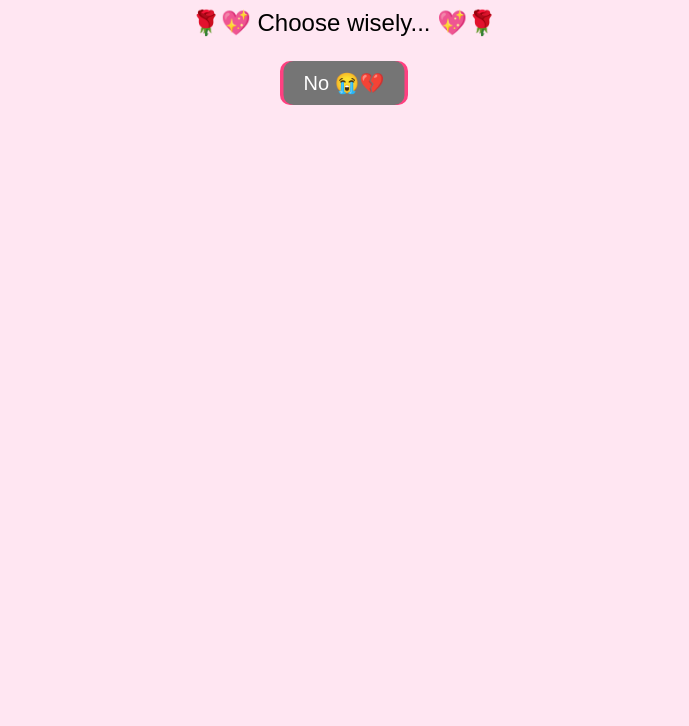
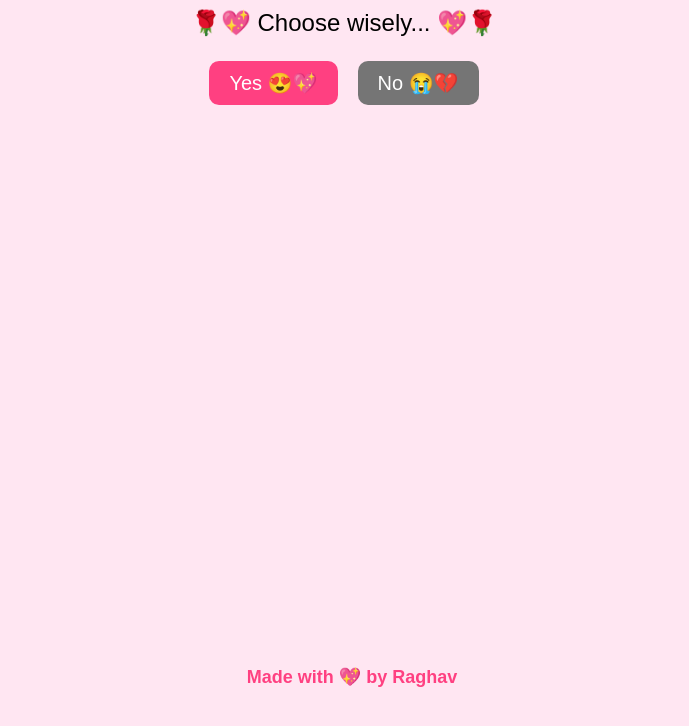
Before and after one commit to Raghavisdev/-valentine-page, a plain HTML site: page index.html in a window 1280 px wide. Shown: the part 74-800 px from the top of the page, without its empty margins (296-985 px from the left). Drawn offline with Linux system fonts and the light colour scheme.

Commit message:
Update index.html

```diff
--- a/index.html
+++ b/index.html
@@ -3,7 +3,7 @@
 <head>
     <meta charset="UTF-8">
     <meta name="viewport" content="width=device-width, initial-scale=1.0">
-    <title>Will You Be My Valentine? 💖</title>
+    <title>Will You Be Raghav's Valentine? 💖</title>
     <style>
         body {
             text-align: center;
@@ -17,28 +17,28 @@
             font-size: 32px;
             transition: transform 0.2s ease-in-out;
         }
-        #yes {
+        #button-container {
+            display: flex;
+            justify-content: center;
+            gap: 20px;
+            margin-top: 20px;
+        }
+        #yes, #no {
             font-size: 20px;
             padding: 10px 20px;
-            background-color: #ff4081;
-            color: white;
-            border: none;
-            cursor: pointer;
-            transition: 0.3s ease-in-out;
-            border-radius: 10px;
-            position: relative;
-        }
-        #no {
-            font-size: 20px;
-            padding: 10px 20px;
-            background-color: #757575;
-            color: white;
             border: none;
             cursor: pointer;
             border-radius: 10px;
-            position: absolute;
-            left: 50%;
-            transform: translateX(-50%);
+            transition: 0.3s ease-in-out;
+        }
+        #yes {
+            background-color: #ff4081;
+            color: white;
+        }
+        #no {
+            background-color: #757575;
+            color: white;
+            position: relative;
         }
         #question {
             font-size: 24px;
@@ -56,14 +56,27 @@
             75% { transform: translate(-5px, -5px); }
             100% { transform: translate(5px, 5px); }
         }
+        #footer {
+            position: absolute;
+            bottom: 20px;
+            width: 100%;
+            font-size: 18px;
+            color: #ff4081;
+            font-weight: bold;
+        }
     </style>
 </head>
 <body>
 
-    <h1>💌 Will You Be My Valentine? ❤️🥰</h1>
+    <h1>💌 Will You Be Raghav's Valentine? ❤️🥰</h1>
     <p id="question">🌹💖 Choose wisely... 💖🌹</p>
-    <button id="yes" onclick="sayYes()">Yes 😍💖</button>
-    <button id="no" onclick="makeYesBigger()">No 😭💔</button>
+
+    <div id="button-container">
+        <button id="yes" onclick="sayYes()">Yes 😍💖</button>
+        <button id="no" onclick="makeYesBigger()">No 😭💔</button>
+    </div>
+
+    <p id="footer">Made with 💖 by Raghav</p>
 
     <script>
         let yesButton = document.getElementById("yes");
@@ -72,7 +85,7 @@
 
         function sayYes() {
             alert("🎉 YAYYY! YOU SAID YES! 💖🥳💃🕺");
-            questionText.innerHTML = "💖 I KNEW IT! Best decision ever! 💖";
+            questionText.innerHTML = "💖 Raghav is the happiest person ever! 💖";
             yesButton.style.fontSize = "50px";
             yesButton.innerHTML = "❤️💥 BOOM! LOVE WINS! 💥❤️";
             yesButton.classList.add("shake");
@@ -101,7 +114,7 @@
             }, 500);
 
             // Change text
-            questionText.innerHTML = "😱 Are you sure?! Think again... 🥺💔";
+            questionText.innerHTML = "😱 Are you sure?! Raghav will be sad... 🥺💔";
 
             // Change background color randomly
             document.body.style.backgroundColor = `rgb(${Math.random()*255}, ${Math.random()*255}, ${Math.random()*255})`;
```
